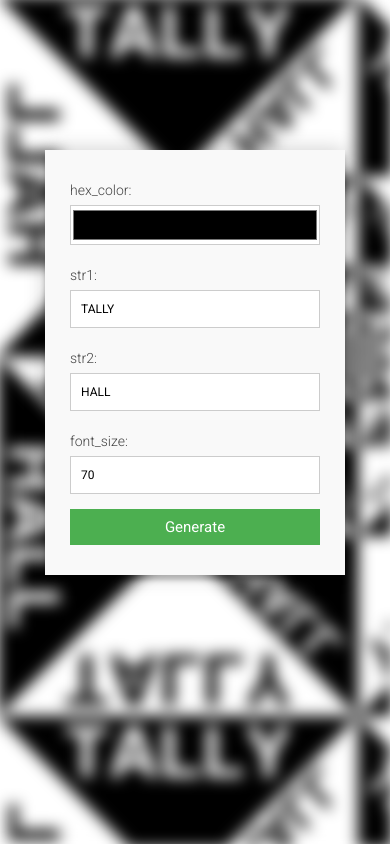
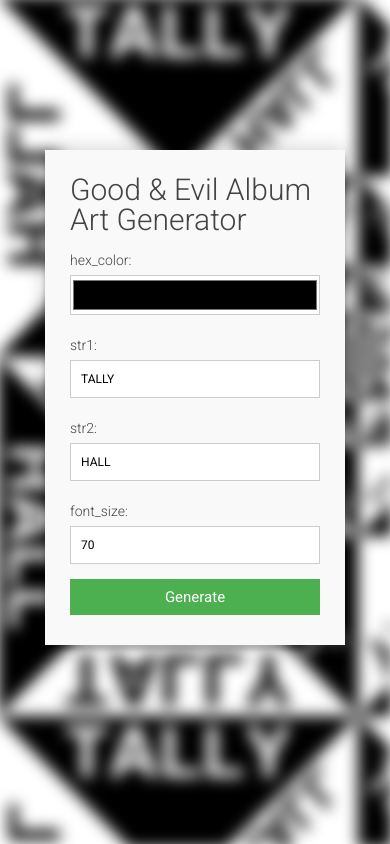
Before and after one commit to xjcl/good_and_evil_server, a Django app: page /create in a window 390 px wide. Run offline with Django 3.2, Linux system fonts and the light colour scheme; parts of the project's set-up code (start-up, migrations or seed data) failed here and were passed over.

Commit message:
feat: make form mobile-friendly and add title

```diff
--- a/templates/GaeParamsForm.html
+++ b/templates/GaeParamsForm.html
@@ -2,6 +2,7 @@
 <head>
     <link rel="stylesheet" href="{% static 'css/style.css' %}">
     <title>Good & Evil Album Art Generator</title>
+    <meta name="viewport" content="width=device-width, user-scalable=no, initial-scale=0.86">
 </head>
 
 <div class="background-image"></div>
@@ -9,6 +10,7 @@
 <div class="container">
 <form id="form" method="post">
     {% csrf_token %}
+    <h3>Good & Evil Album Art Generator</h3>
     {{ form.as_p }}
     <button name="submit" type="submit" value="Submit" data-submit="Generating...">Generate</button>
 </form>
```
